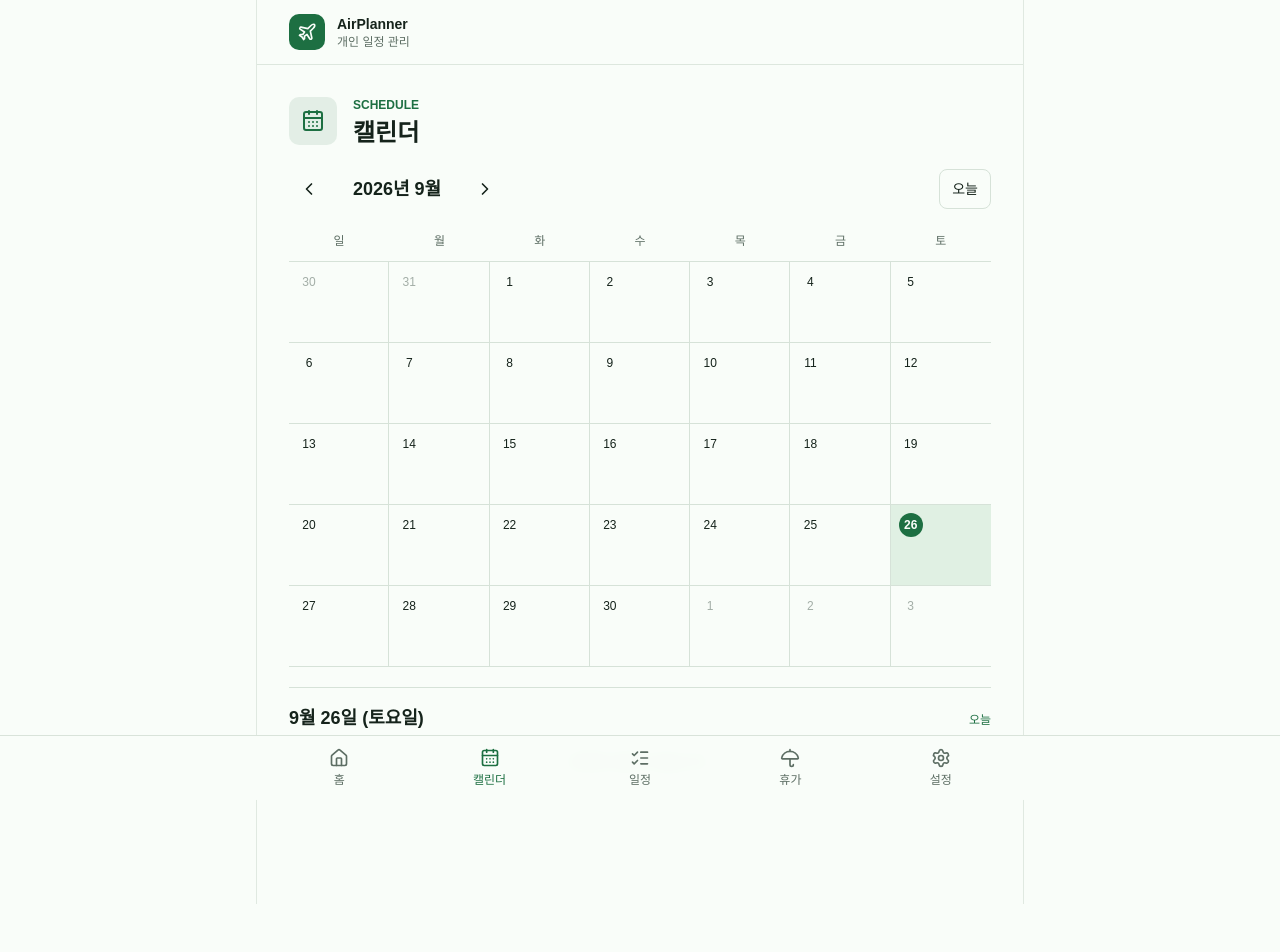
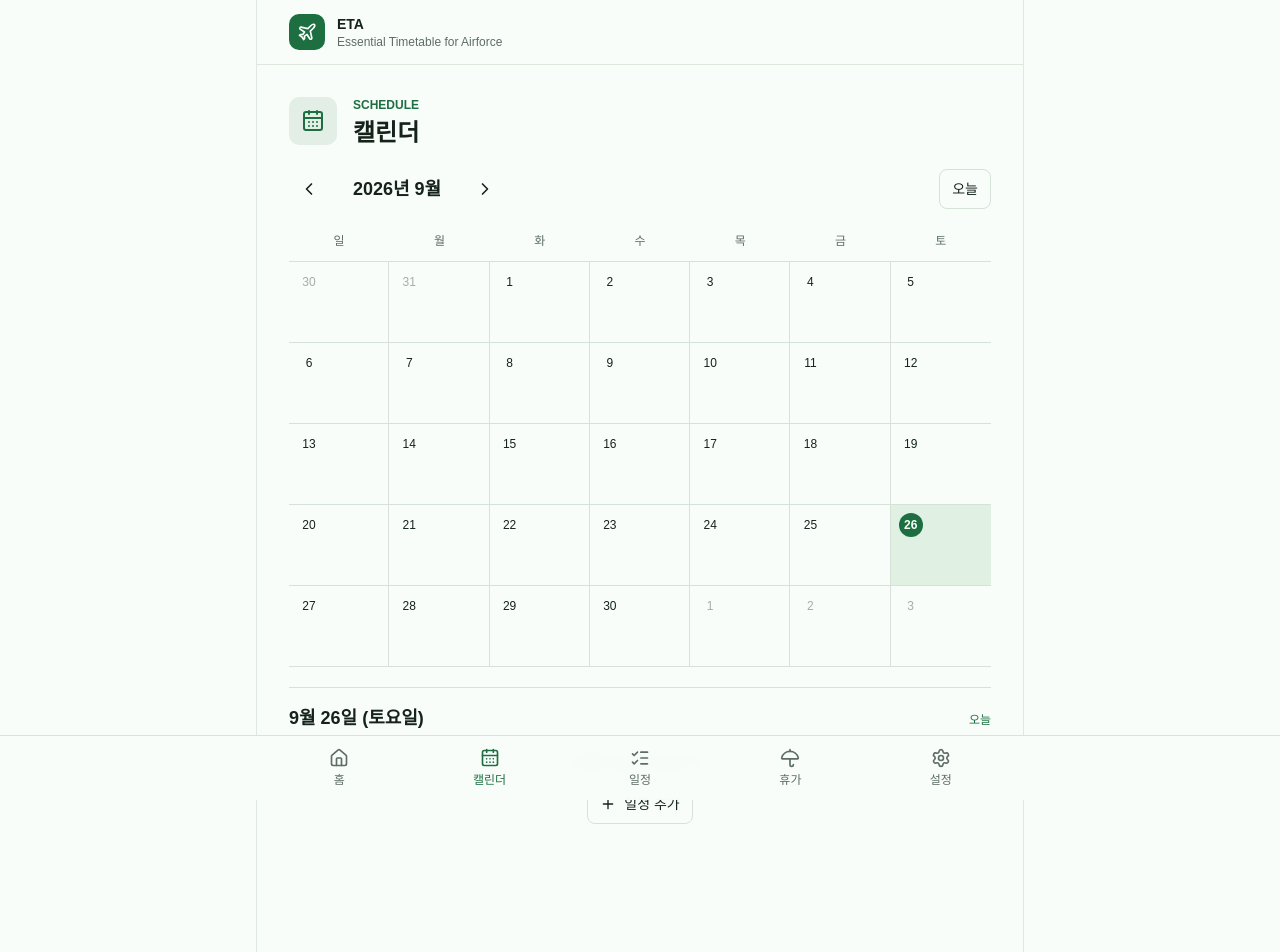
Before and after one commit to suwdle/ETA, a Next.js app: page /calendar in a window 1280 px wide. Shown: the top 952 px of the page. Before the commit the page ends 904 px from the top, so only its background shows below. Built offline with nearby package versions, Linux system fonts and the light colour scheme.

Commit message:
최종 배포 상태 점검

```diff
--- a/app/calendar/page.tsx
+++ b/app/calendar/page.tsx
@@ -22,8 +22,10 @@ import {
   ChevronLeft,
   ChevronRight,
   Clock3,
+  Plus,
   Umbrella,
 } from "lucide-react";
+import Link from "next/link";
 import { useAppData } from "@/hooks/use-app-data";
 import { calculatePerformanceOvernightDates } from "@/lib/calendar";
 import { isValidDateString } from "@/lib/discharge";
@@ -299,7 +301,15 @@ export default function CalendarPage() {
         {!isReady ? (
           <p className="py-5 text-center text-sm text-muted-foreground">일정을 불러오는 중입니다.</p>
         ) : selectedDateEvents.length === 0 ? (
-          <p className="py-5 text-center text-sm text-muted-foreground">등록된 일정이 없습니다.</p>
+          <div className="flex flex-col items-center gap-3 py-5 text-center">
+            <p className="text-sm text-muted-foreground">등록된 일정이 없습니다.</p>
+            <Link
+              href="/events"
+              className="inline-flex min-h-10 items-center gap-2 rounded-md border border-border px-3 text-sm font-medium hover:bg-muted"
+            >
+              <Plus aria-hidden="true" className="size-4" /> 일정 추가
+            </Link>
+          </div>
         ) : (
           <ul className="mt-2 divide-y divide-border">
             {selectedDateEvents.map((event) => {
--- a/app/layout.tsx
+++ b/app/layout.tsx
@@ -6,8 +6,8 @@ import { AppDataProvider } from "@/hooks/use-app-data";
 import "./globals.css";
 
 export const metadata: Metadata = {
-  title: "AirPlanner | 공군 개인 플래너",
-  description: "공군 병사를 위한 개인 휴가 및 일정 관리 플래너",
+  title: "ETA | Essential Timetable for Airforce",
+  description: "ETA는 공군 병사를 위한 개인 휴가 및 일정 관리 플래너입니다.",
 };
 
 export const viewport: Viewport = {
@@ -26,8 +26,8 @@ export default function RootLayout({ children }: Readonly<{ children: ReactNode
                 <Plane aria-hidden="true" className="size-5" />
               </span>
               <div>
-                <p className="text-sm font-semibold leading-5">AirPlanner</p>
-                <p className="text-xs text-muted-foreground">개인 일정 관리</p>
+                <p className="text-sm font-semibold leading-5">ETA</p>
+                <p className="text-xs text-muted-foreground">Essential Timetable for Airforce</p>
               </div>
             </div>
           </header>
--- a/app/settings/page.tsx
+++ b/app/settings/page.tsx
@@ -132,8 +132,10 @@ export default function SettingsPage() {
     const link = document.createElement("a");
     link.href = url;
     link.download = `airplanner-backup-${format(new Date(), "yyyy-MM-dd")}.json`;
+    document.body.appendChild(link);
     link.click();
-    URL.revokeObjectURL(url);
+    link.remove();
+    window.setTimeout(() => URL.revokeObjectURL(url), 1000);
     setBackupError("");
     setBackupStatus("백업 파일을 저장했습니다.");
   }
@@ -153,7 +155,7 @@ export default function SettingsPage() {
       setPendingBackupName(file.name);
       setConfirmation("import");
     } catch {
-      setBackupError("올바른 AirPlanner 백업 파일이 아닙니다.");
+      setBackupError("올바른 ETA 백업 파일이 아닙니다.");
     } finally {
       setIsReadingBackup(false);
     }
@@ -170,7 +172,7 @@ export default function SettingsPage() {
       setPendingBackupJson(null);
       setPendingBackupName("");
     } catch {
-      setBackupError("올바른 AirPlanner 백업 파일이 아닙니다.");
+      setBackupError("백업 파일을 복원하지 못했습니다. 브라우저 저장 공간을 확인해 주세요.");
       setConfirmation(null);
     }
   }
@@ -407,7 +409,7 @@ export default function SettingsPage() {
           <div className="flex flex-wrap items-center justify-between gap-3 border-t border-border pt-4">
             <div>
               <h3 className="text-sm font-medium">데이터 복원</h3>
-              <p className="text-xs text-muted-foreground">AirPlanner JSON 백업 파일을 선택합니다.</p>
+              <p className="text-xs text-muted-foreground">ETA JSON 백업 파일을 선택합니다.</p>
             </div>
             <input
               ref={backupInputRef}
--- a/lib/storage.ts
+++ b/lib/storage.ts
@@ -193,7 +193,7 @@ function readArray<T>(value: unknown, field: string, validator: Validator<T>): T
 
 function normalizeAppData(value: unknown): AppData {
   if (!isObject(value)) {
-    throw new Error("올바른 AirPlanner 데이터 형식이 아닙니다.");
+    throw new Error("올바른 ETA 데이터 형식이 아닙니다.");
   }
 
   const leaves = readArray(value.leaves, "휴가", isLeave);
@@ -256,7 +256,7 @@ export function parseAppDataBackup(json: string): AppData {
     if (!isAppDataBackup(parsed)) throw new Error("Invalid backup structure");
     return normalizeAppData(parsed);
   } catch {
-    throw new Error("올바른 AirPlanner 백업 파일이 아닙니다.");
+    throw new Error("올바른 ETA 백업 파일이 아닙니다.");
   }
 }
 
```
Also changed, not shown: 1 other file (tests, documents, lock files or other folders).
